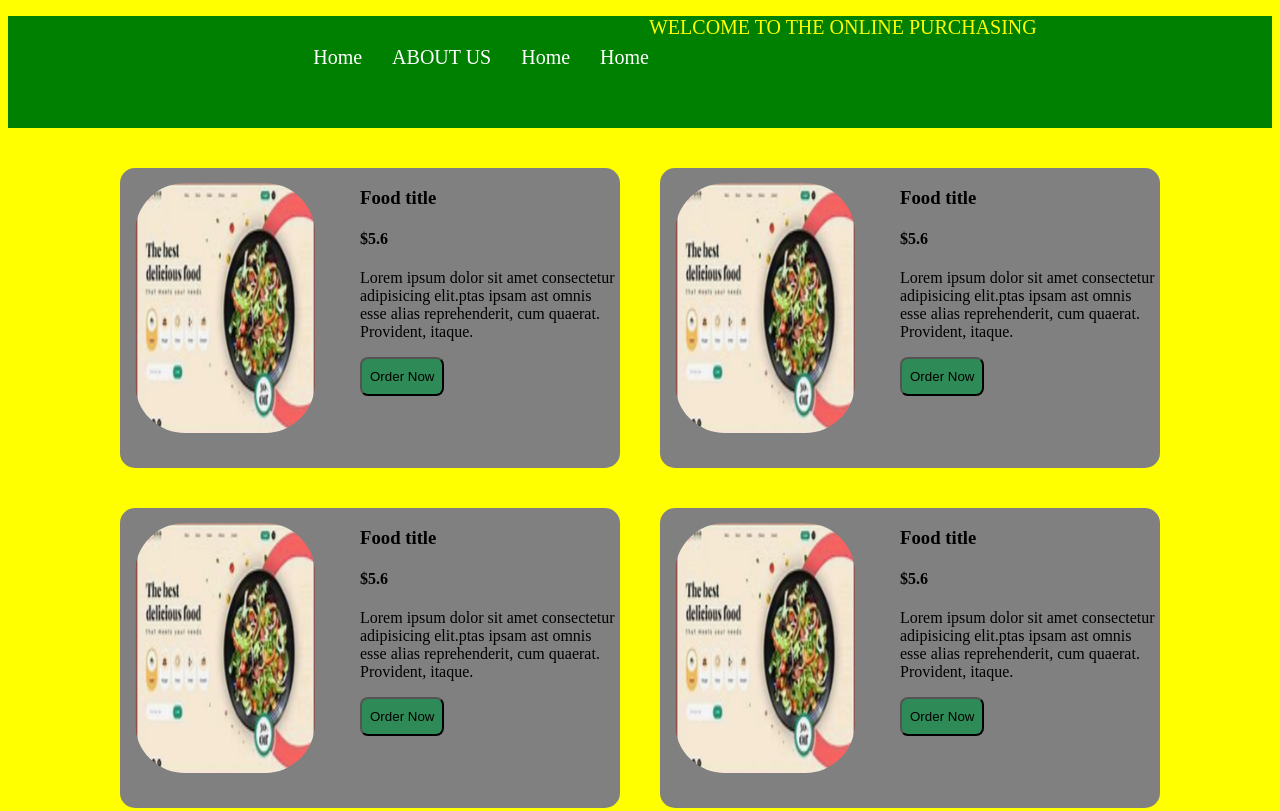
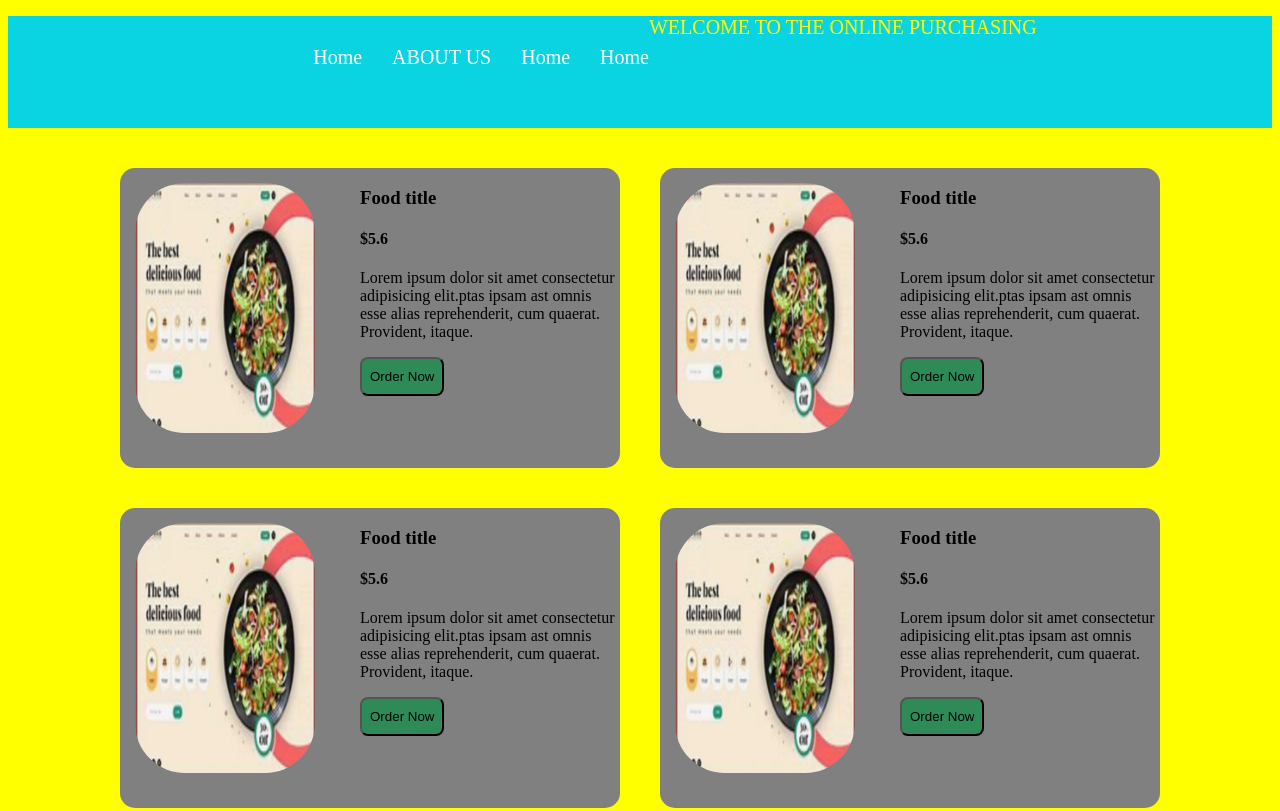
Before and after one commit to MasaboEmmanuel/Design, a plain HTML site: page index.html in a window 1280 px wide. Shown: the top 811 px of the page. Drawn offline with Linux system fonts and the light colour scheme.

Commit message:
update css

```diff
--- a/css/style.css
+++ b/css/style.css
@@ -37,7 +37,7 @@ body{
         justify-content: center;
     }
     .header{
-        background-color: green;
+        background-color: rgb(11, 212, 226);
         width: 100%;
         height: 14vh;
         margin-bottom: 20px;
```
